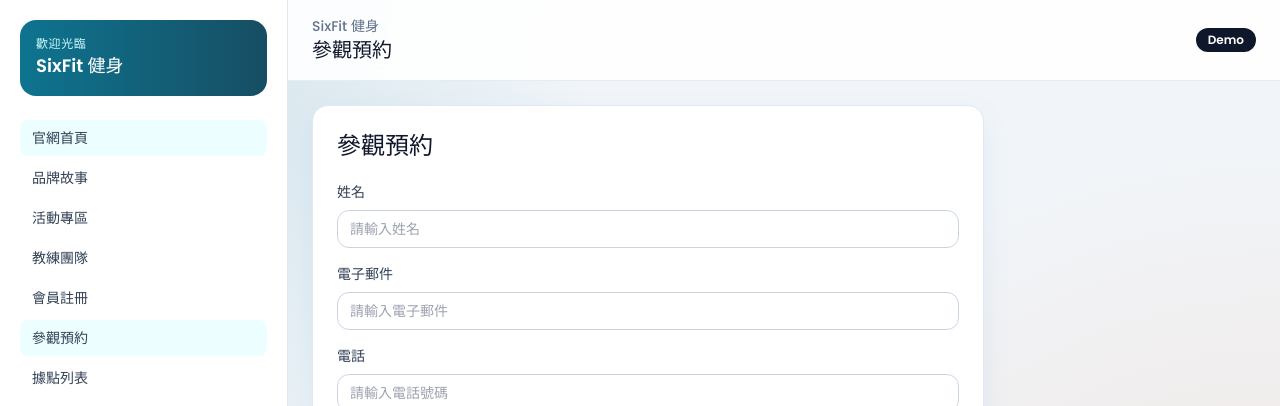
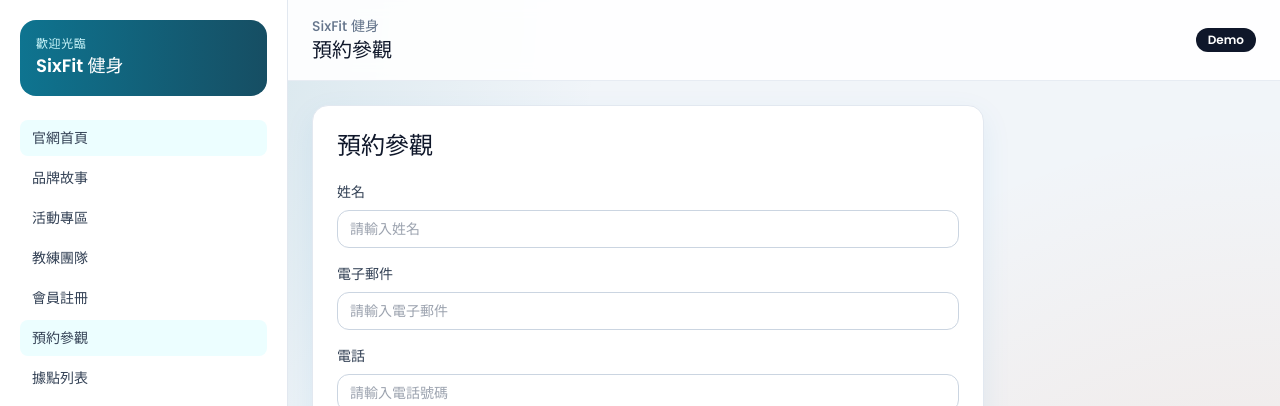
Before and after one commit to souhaksou/OakMegaDemo, a Vue app: page /visit-booking in a window 1280 px wide. Shown: the top 406 px of the page. Built offline with nearby package versions, Linux system fonts and the light colour scheme.

Commit message:
upgrade text

```diff
--- a/src/components/Sidebar.vue
+++ b/src/components/Sidebar.vue
@@ -14,7 +14,7 @@ const mainMenu = [
   { label: '活動專區', to: '/events' },
   { label: '教練團隊', to: '/trainers' },
   { label: '會員註冊', to: '/register' },
-  { label: '參觀預約', to: '/visit-booking' },
+  { label: '預約參觀', to: '/visit-booking' },
   { label: '據點列表', to: '/locations' },
   { label: '課程預約', to: '/class-booking' },
 ]
--- a/src/layout/DashboardLayout.vue
+++ b/src/layout/DashboardLayout.vue
@@ -16,7 +16,7 @@ const pageTitle = computed(() => {
     trainers: '教練團隊',
     'trainer-profile': '教練檔案',
     register: '會員註冊',
-    'visit-booking': '參觀預約',
+    'visit-booking': '預約參觀',
     location: '場館資訊',
     locations: '據點列表',
     'location-region': '地區據點',
--- a/src/pages/VisitBooking.vue
+++ b/src/pages/VisitBooking.vue
@@ -12,13 +12,13 @@ const form = reactive({
 })
 
 const submitForm = () => {
-  alert('參觀預約成功（示範）')
+  alert('預約參觀成功（示範）')
 }
 </script>
 
 <template>
   <section class="max-w-2xl rounded-2xl border border-slate-200 bg-white p-6 shadow-card">
-    <h2 class="mb-5 text-2xl font-semibold text-slate-900">參觀預約</h2>
+    <h2 class="mb-5 text-2xl font-semibold text-slate-900">預約參觀</h2>
     <form class="space-y-4" @submit.prevent="submitForm">
       <FormInput v-model="form.name" label="姓名" placeholder="請輸入姓名" />
       <FormInput v-model="form.email" label="電子郵件" type="email" placeholder="請輸入電子郵件" />
```
